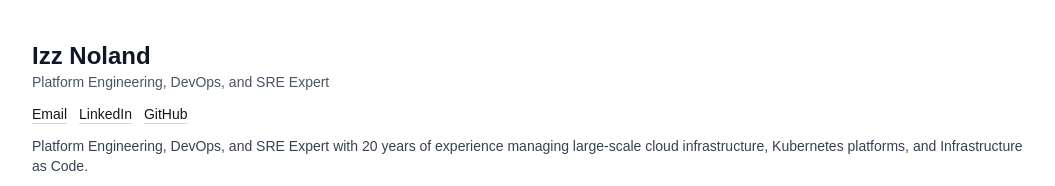
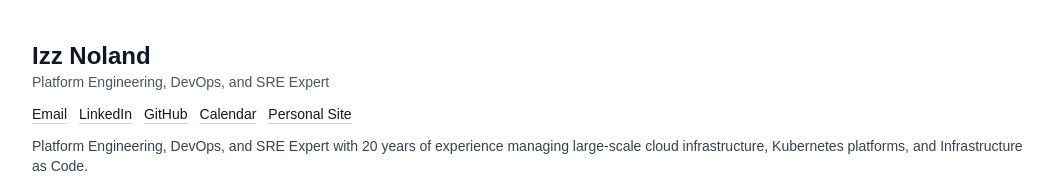
Before and after one commit to izz-linux/portfolio, a Next.js app: page / in a window 1280 px wide. Shown: the top 186 px of the page, without its empty margins (112-1167 px from the left). Built offline with nearby package versions, Linux system fonts and the light colour scheme.

Commit message:
add calendly link as well as open links in new tab (#6)

```diff
--- a/app/page.tsx
+++ b/app/page.tsx
@@ -69,6 +69,8 @@ export default function Home() {
               <a
                 key={l.href}
                 href={l.href}
+                target={l.target}
+                rel={l.rel}
                 className="underline decoration-gray-300 underline-offset-4 hover:decoration-gray-500 dark:decoration-gray-600 dark:hover:decoration-gray-400"
               >
                 {l.label}
--- a/data/profile.json
+++ b/data/profile.json
@@ -3,8 +3,10 @@
   "headline": "Platform Engineering, DevOps, and SRE Expert",
   "links": [
     { "label": "Email", "href": "mailto:izz@linux.com" },
-    { "label": "LinkedIn", "href": "https://www.linkedin.com/in/izznoland/" },
-    { "label": "GitHub", "href": "https://github.com/izz-linux" }
+    { "label": "LinkedIn", "target": "_blank", "rel": "noopener noreferrer", "href": "https://www.linkedin.com/in/izznoland/" },
+    { "label": "GitHub", "target": "_blank", "rel": "noopener noreferrer", "href": "https://github.com/izz-linux" },
+    { "label": "Calendar", "target": "_blank", "rel": "noopener noreferrer", "href": "https://calendly.com/izz-linux" },
+    { "label": "Personal Site", "target": "_blank", "rel": "noopener noreferrer", "href": "https://izznoland.dev" }
   ],
   "summary": [
     "Platform Engineering, DevOps, and SRE Expert with 20 years of experience managing large-scale cloud infrastructure, Kubernetes platforms, and Infrastructure as Code.",
--- a/lib/profile.ts
+++ b/lib/profile.ts
@@ -1,6 +1,6 @@
 import profileData from "@/data/profile.json";
 
-export type LinkItem = { label: string; href: string };
+export type LinkItem = { label: string; target?: string; rel?: string; href: string };
 
 export type ExperienceItem = {
   id: string;
```
